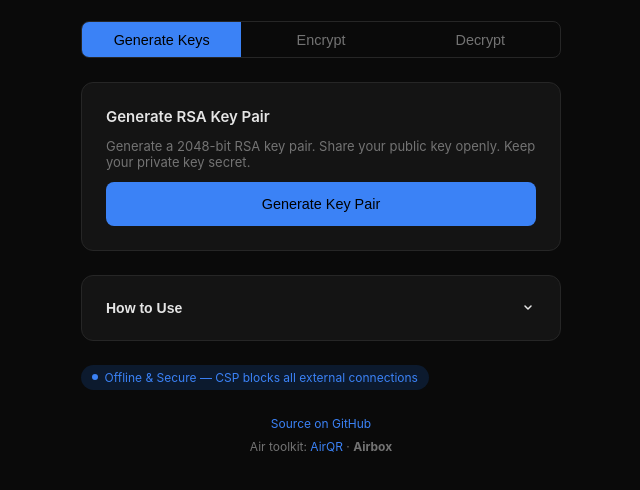
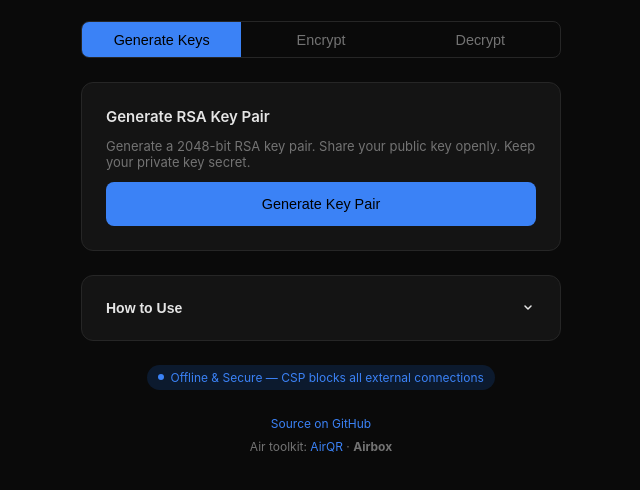
Before and after one commit to SinlinLi/airbox, a website: page index.html in a window 1280 px wide. Shown: the part 84-574 px from the top of the page, without its empty margins (319-959 px from the left). Drawn offline with Linux system fonts and the light colour scheme.

Commit message:
修复: badge 居中对齐

```diff
--- a/index.html
+++ b/index.html
@@ -259,6 +259,8 @@ textarea.tall { min-height: 120px; }
 .howto-note { margin-top: 8px; }
 
 /* Badge */
+.badge-wrap { text-align: center; }
+
 .badge {
   display: inline-flex;
   align-items: center;
@@ -434,7 +436,7 @@ footer a {
     </div>
   </div>
 
-  <div class="badge">Offline &amp; Secure — CSP blocks all external connections</div>
+  <div class="badge-wrap"><div class="badge">Offline &amp; Secure — CSP blocks all external connections</div></div>
 
   <footer>
     <p><a href="https://github.com/SinlinLi/airbox">Source on GitHub</a></p>
```
